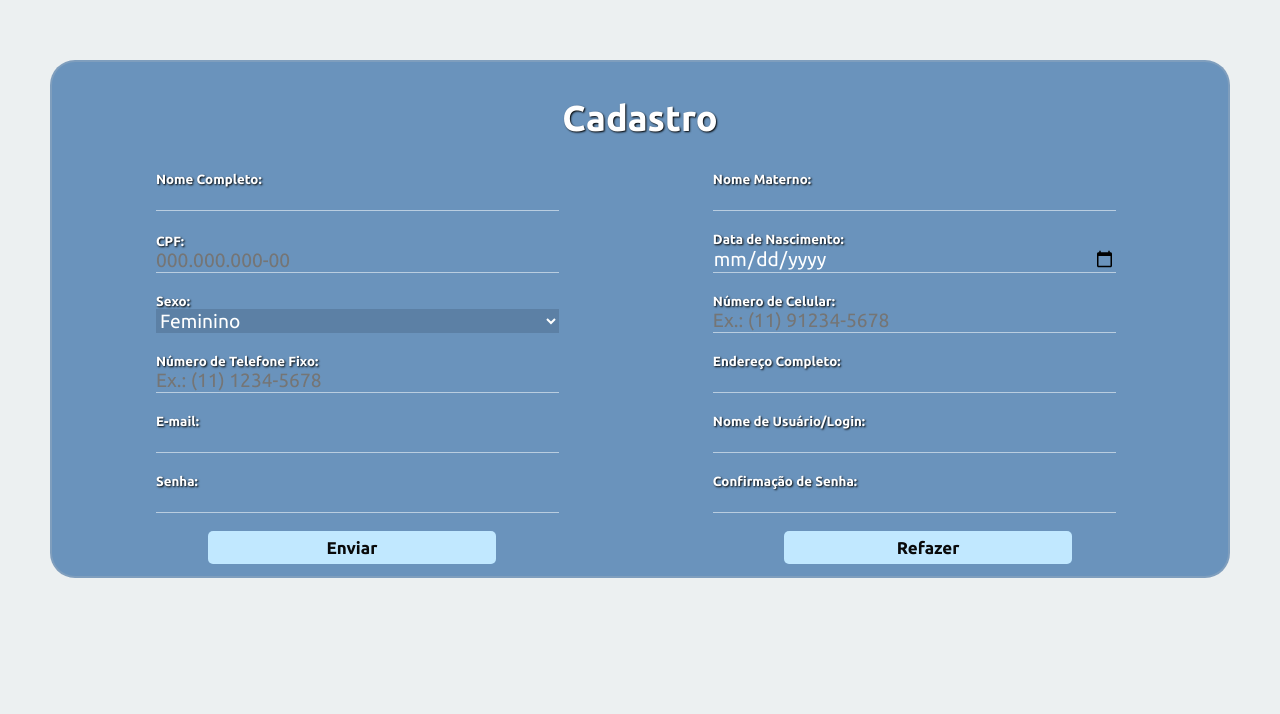
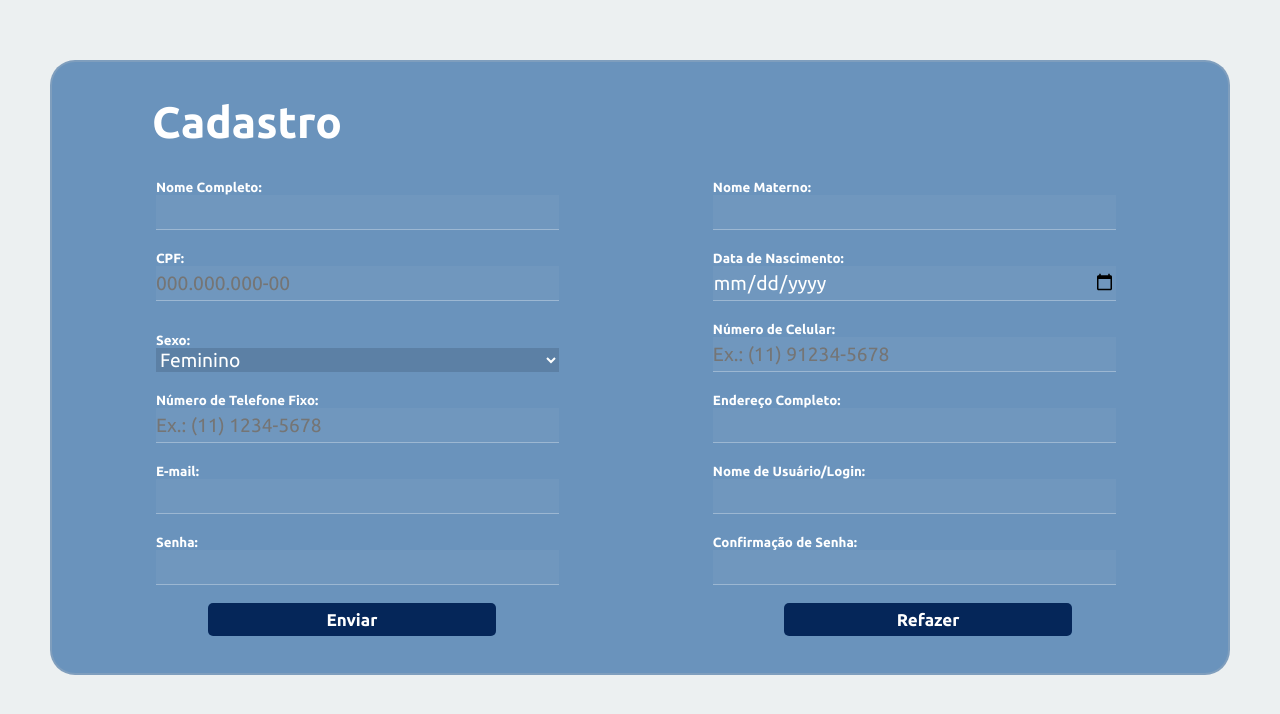
Before and after one commit to LucasSB-hub/Projeto-2024---Php, a PHP site: page /Cadastro/cadastro5.html in a window 1280 px wide. Shown: the part 40-754 px from the top of the page. Run offline with PHP 8.4, Linux system fonts and the light colour scheme; some web fonts are replaced.

Commit message:
cadastroestilo.css

```diff
--- a/projeto unisu/Cadastro/cadastroestilo.css
+++ b/projeto unisu/Cadastro/cadastroestilo.css
@@ -70,9 +70,16 @@ header{
 /* Estilos para o contêiner principal */
 .container {
     justify-content: center;
-    margin: 10% 30%;
-    text-shadow: 1px 1px 2px #000000;
-    padding: 1%;
+    display: block;
+    padding-left: 0;
+    padding-right: 0;
+    padding-top: 0;
+    padding-bottom: 2%;
+    margin-left: 250px;
+    margin-right: 250px;
+    margin-top:80px;
+    margin-bottom: 50px;
+    font-size: 100%;
     background-color: #5483b3da;
     backdrop-filter: blur(5px);
     border: 2px solid rgba(194, 187, 187, 0.242);
@@ -82,8 +89,11 @@ header{
 @media(max-width:1300px){
     .container{
         display: block;
-        padding: 0;
-        margin: 100px 50px 0px 50px;
+        padding-left: 0;
+        padding-right: 0;
+        padding-top: 0;
+        padding-bottom: 2%;
+        margin: 100px 50px 50px 50px;
         font-size: 100%;
     }
 }
@@ -93,6 +103,7 @@ header{
     width: 35%; /* Define a largura para que dois campos caibam em uma linha */
     margin-right: 5%; /* Margem à direita para separar os campos */
     margin-left: 8%; /* Margem à esquerda para melhor justificar os campos dentro do formulário */
+
 }
 
 @media(max-width:940px){
@@ -115,11 +126,12 @@ label {
 /* Estilos para os inputs de texto, data, telefone, email e senha */
 input[type="text"], input[type="date"], input[type="tel"], input[type="email"], input[type="password"] {
     width: 100%;
+    height: 35px;
     font-size: larger;
     color: rgb(255, 255, 255);
-    background-color: rgba(0, 0, 0, 0);
+    background-color: rgba(255, 255, 255, 0.045);
     border: none; /* Remove todas as bordas */
-    border-bottom: 1px solid rgba(255, 255, 255, 0.53); /* Adiciona uma borda inferior */
+    border-bottom: 1px solid rgba(255, 255, 255, 0.305); /* Adiciona uma borda inferior */
     outline: none; /* Remove a borda ao focar */
 
 }
@@ -153,7 +165,7 @@ select {
 }
 
 input[type="submit"] {
-    color: #09090a;
+    color: #ffffff;
     width: 25%;
     height: 50%;
     cursor: pointer; /* Adiciona o ponteiro do mouse */
@@ -162,12 +174,12 @@ input[type="submit"] {
     padding: 7px 10px;
     font-size: 17px;
     font-weight: 600;
-    background: #c1e8ff;
+    background: #052659;
     border-radius: 5px;
 }
 
 input[type="reset"] {
-    color: #09090a;
+    color: #ffffff;
     width: 25%;
     height: 50%;
     cursor: pointer; /* Adiciona o ponteiro do mouse */
@@ -176,20 +188,20 @@ input[type="reset"] {
     padding: 7px 10px;
     font-size: 17px;
     font-weight: 600;
-    background: #c1e8ff;
+    background: #052659;
     border-radius: 5px;
 }
 
 /* Estilos para quando o mouse passa sobre os botões */
 input[type="submit"]:hover, input[type="reset"]:hover {
-    background-color: #052659; /* Ajusta o fundo para um tom mais escuro */
-    color: #ffffff;
+    background-color: #c1e8ff; /* Ajusta o fundo para um tom mais escuro */
+    color: #09090a;
     text-shadow: 0 0 5px rgba(70, 70, 70, 0.485); /* Adiciona um brilho claro à fonte */
 }
 
 input[type="reset"]:hover {
-    background-color: #052659; /* Ajusta o fundo para um tom mais escuro */
-    color: #ffffff;
+    background-color: #c1e8ff; /* Ajusta o fundo para um tom mais escuro */
+    color: #09090a;
     text-shadow: 0 0 5px rgba(70, 70, 70, 0.485); /* Adiciona um brilho claro à fonte */
 }
 
@@ -211,10 +223,23 @@ input[type="reset"]:hover {
 h1 {
     display: flex;
     color: white;
-    justify-content: center;
-    font-size: 225%;
+    justify-content: left;
+    font-size: 275%;
     margin-top: 3%;
+    margin-left: 8.5%;
     padding: 0%;
+}
+
+@media(max-width:940px){
+    h1{
+        display: flex;
+        color: white;
+        justify-content: center;
+        font-size: 225%;
+        margin-top: 3%;
+        margin-left: -1%;
+        padding: 0%;
+    }
 }
 
 /* Estilos para a seção de formulário */
```
